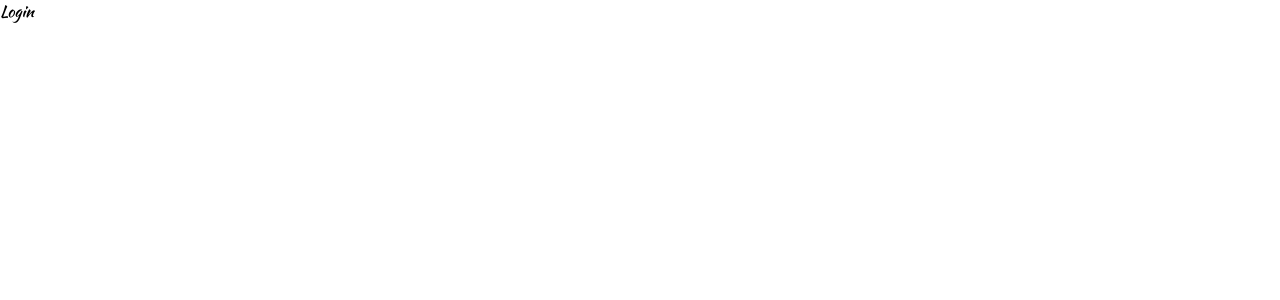
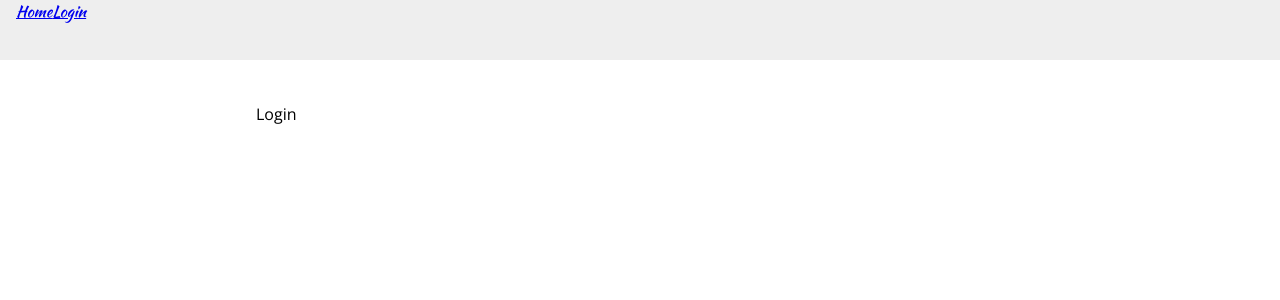
Before and after one commit to tichif/styled-components, a React (Create React App) app: page /login in a window 1280 px wide. Shown: the top 300 px of the page. Built offline with nearby package versions, Linux system fonts and the light colour scheme.

Commit message:
Create Layout and Header components

```diff
--- a/public/index.html
+++ b/public/index.html
@@ -17,6 +17,7 @@
       href="https://fonts.googleapis.com/css2?family=Kaushan+Script&display=swap"
       rel="stylesheet"
     />
+    <link href="https://fonts.googleapis.com/css2?family=Open+Sans&display=swap" rel="stylesheet"
     <title>React App</title>
   </head>
   <body>
--- /dev/null
+++ b/src/components/common/Header.js
@@ -0,0 +1,22 @@
+import styled from 'styled-components';
+import { Link } from 'react-router-dom';
+
+const HeaderWrapper = styled.header`
+  height: 60px;
+  width: 100%;
+  box-sizing: border-box;
+  display: flex;
+  padding: 0 16px;
+  position: fixed;
+  top: 0;
+  background: #eee;
+`;
+
+export const Header = () => {
+  return (
+    <HeaderWrapper>
+      <Link to='/'>Home</Link>
+      <Link to='/login'>Login</Link>
+    </HeaderWrapper>
+  );
+};
--- /dev/null
+++ b/src/components/common/Layout.js
@@ -0,0 +1,29 @@
+import styled from 'styled-components';
+
+import { Header } from './Header';
+
+const Content = styled.main`
+  max-width: 800px;
+  margin: 80px auto 0;
+  padding: 0 16px;
+  box-sizing: border-box;
+  font-family: 'Open Sans', sans-serif;
+
+  h1,
+  h2,
+  h3,
+  h4,
+  h5,
+  h6 {
+    font-family: 'Kaushan Script';
+  }
+`;
+
+export const Layout = ({ children }) => {
+  return (
+    <>
+      <Header />
+      <Content>{children}</Content>
+    </>
+  );
+};
--- a/src/components/common/index.js
+++ b/src/components/common/index.js
@@ -1 +1,3 @@
 export * from './Button';
+export * from './Layout';
+export * from './Header';
--- a/src/components/pages/Home.js
+++ b/src/components/pages/Home.js
@@ -1,5 +1,7 @@
+import { Layout } from 'components/common';
+
 const Home = () => {
-  return <div>Home</div>;
+  return <Layout>Home</Layout>;
 };
 
 export default Home;
--- a/src/components/pages/Login.js
+++ b/src/components/pages/Login.js
@@ -1,5 +1,7 @@
+import { Layout } from 'components/common';
+
 const Login = () => {
-  return <div>Login</div>;
+  return <Layout>Login</Layout>;
 };
 
 export default Login;
```
